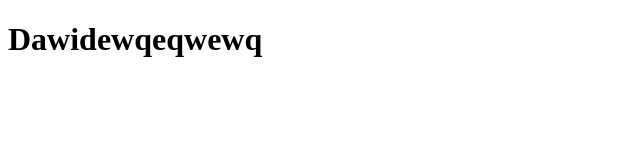
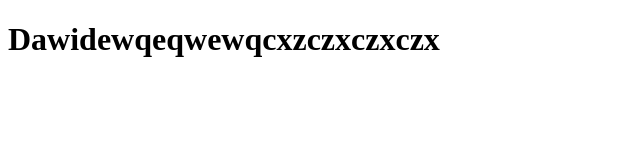
Before and after one commit to plewa7/test, a plain HTML site: page index.html in a window 1280 px wide. Shown: the whole page, without its empty margins (0-640 px from the left). Drawn offline with Linux system fonts and the light colour scheme.

Commit message:
Update index.html

```diff
--- a/index.html
+++ b/index.html
@@ -6,6 +6,6 @@
     <title>Document</title>
   </head>
   <body>
-    <h1>Dawidewqeqwewq</h1>
+    <h1>Dawidewqeqwewqcxzczxczxczx</h1>
   </body>
 </html>
```
